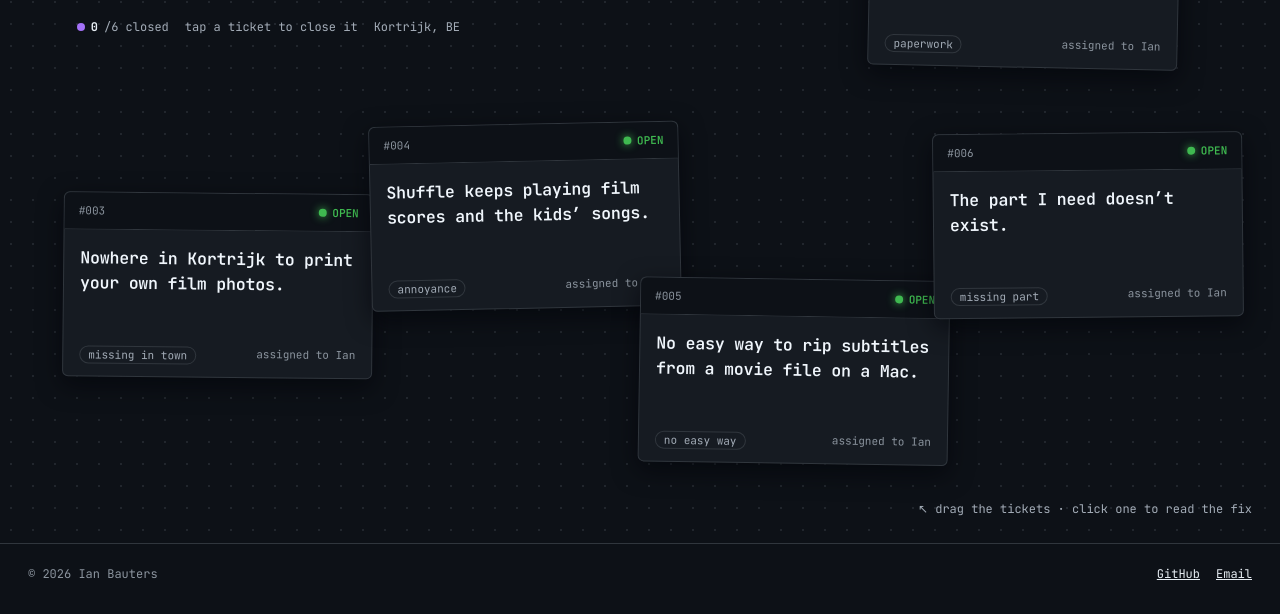
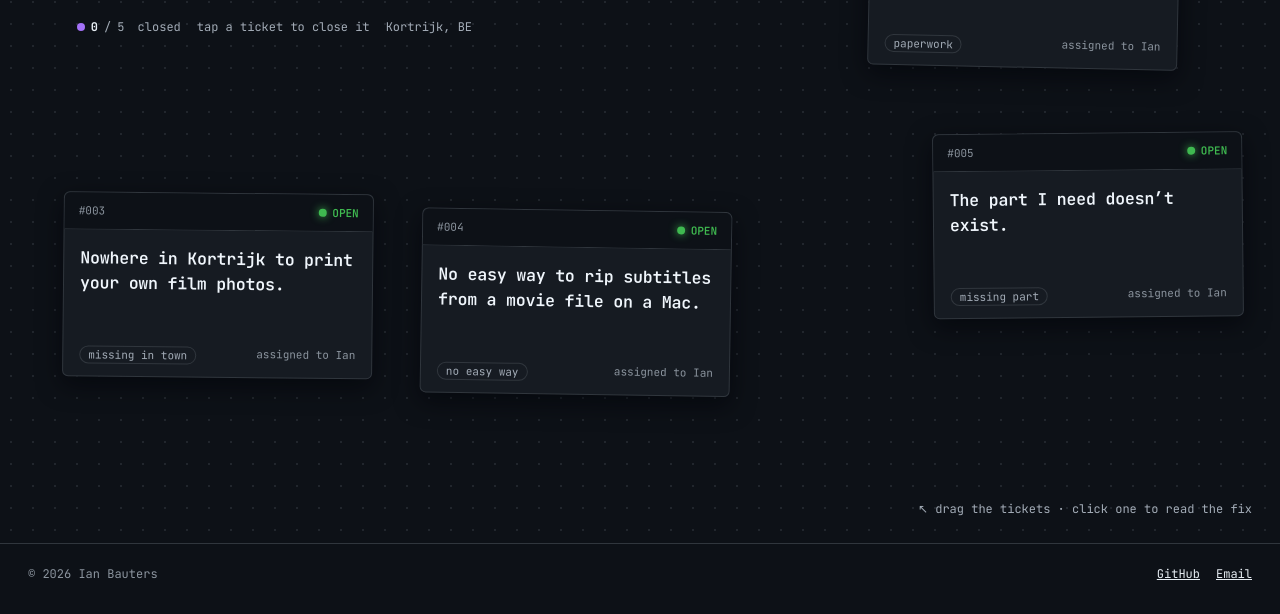
Before and after one commit to IanBauters/website, a plain HTML site: page index.html in a window 1280 px wide. Shown: the part 317-931 px from the top of the page. Drawn offline with Linux system fonts and the light colour scheme.

Commit message:
Remove Hush from the homepage
Co-Authored-By: Claude Opus 5.5 <noreply@anthropic.com>
Claude-Session: https://claude.ai/code/session_01VCrBi149RSNgYpsVg1vw87

```diff
--- a/index.html
+++ b/index.html
@@ -4,7 +4,7 @@
 <meta charset="utf-8">
 <meta name="viewport" content="width=device-width, initial-scale=1">
 <title>Ian Bauters</title>
-<meta name="description" content="I fix what bothers me, then share it with whoever has the same problem. Six issues, all closed.">
+<meta name="description" content="I fix what bothers me, then share it with whoever has the same problem. Five issues, all closed.">
 <link rel="preconnect" href="https://fonts.googleapis.com">
 <link rel="preconnect" href="https://fonts.gstatic.com" crossorigin>
 <link href="https://fonts.googleapis.com/css2?family=Bricolage+Grotesque:opsz,wght@12..96,500;12..96,600;12..96,700&family=JetBrains+Mono:wght@400;600&display=swap" rel="stylesheet">
@@ -161,7 +161,7 @@
   <div class="intro">
     <h1>I fix what <s>bothers</s> me.</h1>
     <p>Then I share it with whoever has the same problem.</p>
-    <div class="meta"><span class="count"><b id="closed">0</b>/6&nbsp;closed</span><span id="todo">click a ticket to close it</span><span>Kortrijk, BE</span></div>
+    <div class="meta"><span class="count"><b id="closed">0</b>/<span id="total">5</span>&nbsp;closed</span><span id="todo">click a ticket to close it</span><span>Kortrijk, BE</span></div>
   </div>
   <div class="hint">↖ drag the tickets · click one to read the fix</div>
 </main>
@@ -206,13 +206,6 @@ const P = {
           "Induction workshops in black-and-white and cyanotype start in 2027. Private workshops are possible on request."],
     facts:[["Session","€20, chemistry included"],["Workshops","From 2027 · one Sunday a month · €35"],["Where","Blut Art Gallery, Kortrijk"]],
     links:[["Book a session","https://dedonkerekamer.be"],["Instagram","https://instagram.com/dedonkerekamer.be"]]},
-  hush:{emoji:"🎧",title:"Hush",cls:"hush",
-    lede:"A calm, native player for your own Navidrome music library.",
-    status:"In development", dev:true,
-    text:["Written in Swift for the Mac, with an Android version that also works in the car. AirPlay is built in, and live radio sits right in the sidebar.",
-          "Smart Shuffle knows film scores should never be shuffled and that the children’s songs don’t belong in your mix. Hush can even wake the house with the radio on the kitchen speaker, started from your phone."],
-    facts:[["Platforms","macOS · Android · Android Auto"],["Works with","Navidrome"],["Highlights","Smart Shuffle, AirPlay, wake-up radio"]],
-    links:[]},
   captionist:{emoji:"💬",title:"Captionist",cls:"captionist",
     lede:"Get clean, editable subtitles out of your movie files, even when there aren’t any.",
     status:"Public beta", dev:true,
@@ -233,9 +226,8 @@ const BUGS = {
   esentia:    {tag:"transparency", n:"001", bug:"Soap labels hide what’s inside behind the word “parfum”.", pos:[56,16,-3]},
   curebook:   {tag:"paperwork", n:"002", bug:"EU soap rules bury small makers in paperwork.", pos:[80,34,4]},
   dkk:        {tag:"missing in town", n:"003", bug:"Nowhere in Kortrijk to print your own film photos.", pos:[17,70,2]},
-  hush:       {tag:"annoyance", n:"004", bug:"Shuffle keeps playing film scores and the kids’ songs.", pos:[41,62,-4]},
-  captionist: {tag:"no easy way", n:"005", bug:"No easy way to rip subtitles from a movie file on a Mac.", pos:[62,80,3]},
-  thingiverse:{tag:"missing part", n:"006", bug:"The part I need doesn’t exist.", pos:[85,63,-2]}
+  captionist: {tag:"no easy way", n:"004", bug:"No easy way to rip subtitles from a movie file on a Mac.", pos:[45,72,3]},
+  thingiverse:{tag:"missing part", n:"005", bug:"The part I need doesn’t exist.", pos:[85,63,-2]}
 };
 
 const stage = document.getElementById('stage');
@@ -244,7 +236,8 @@ const esc = s => s.replace(/[&<>"]/g, c => ({'&':'&amp;','<':'&lt;','>':'&gt;','
 const mobile = () => matchMedia('(max-width:820px)').matches;
 let z = 10;
 if (matchMedia('(hover: none)').matches) document.getElementById('todo').textContent = 'tap a ticket to close it';
-function tally(){ const n = document.querySelectorAll('.ticket.solved').length; $('closed').textContent = n; $('todo').textContent = n === 6 ? 'all fixed ✓ — that’s how I like it' : (6-n) + ' still open'; }
+const T = Object.keys(BUGS).length;
+function tally(){ const n = document.querySelectorAll('.ticket.solved').length; $('closed').textContent = n; $('todo').textContent = n === T ? 'all fixed ✓ — that’s how I like it' : (T-n) + ' still open'; }
 
 Object.entries(BUGS).forEach(([key, b]) => {
   const p = P[key];
```
